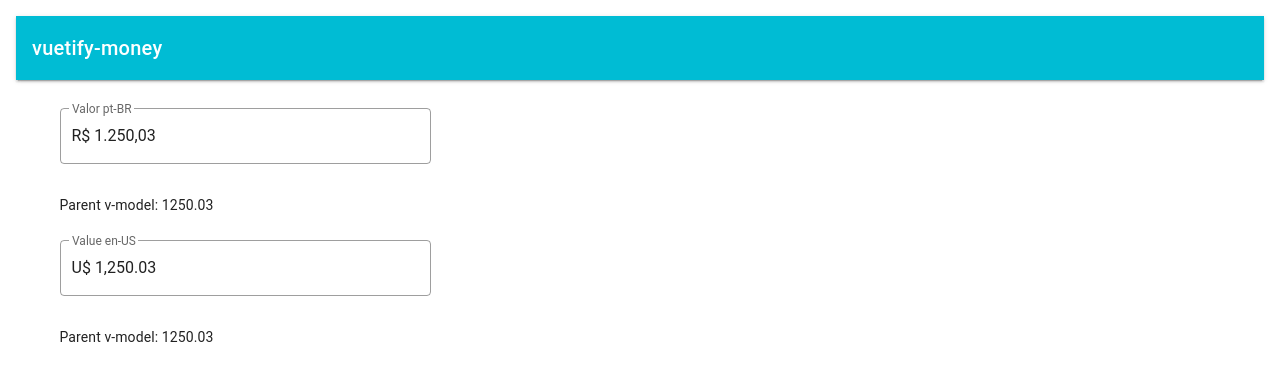
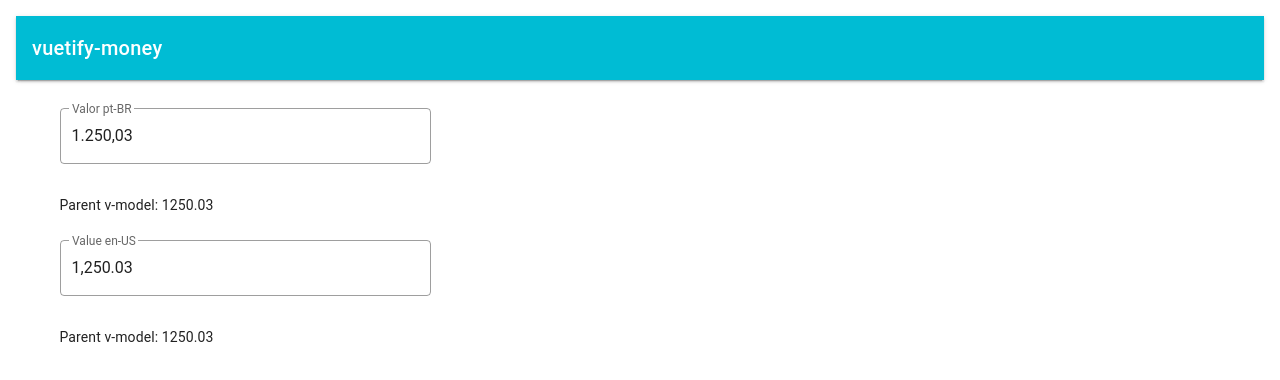
Before and after one commit to juareznasato/vuetify-money, a JavaScript app: page / in a window 1280 px wide. Shown: the top 380 px of the page. Built offline with nearby package versions, Linux system fonts and the light colour scheme.

Commit message:
Suporte a todas as propriedades do Vuetify
$attrs contém todos os atributos recebidos pelo componente e que não estão registrados como propriedade. Só é necessário declarar as propriedades que você criou.

```diff
--- a/src/components/VuetifyMoney.vue
+++ b/src/components/VuetifyMoney.vue
@@ -2,20 +2,7 @@
   <div>
     <v-text-field
       v-model="cmpValue"
-      v-bind:label="label"
-      v-bind:placeholder="placeholder"
-      v-bind:readonly="readonly"
-      v-bind:disabled="disabled"
-      v-bind:outlined="outlined"
-      v-bind:dense="dense"
-      v-bind:hide-details="hideDetails"
-      v-bind:error="error"
-      v-bind:error-messages="errorMessages"
-      v-bind:rules="rules"
-      v-bind:clearable="clearable"
-      v-bind:backgroundColor="backgroundColor"
-      v-bind:prefix="options.prefix"
-      v-bind:suffix="options.suffix"
+      v-bind="$attrs"
       v-on:keypress="keyPress"
     ></v-text-field>
   </div>
@@ -30,54 +17,7 @@
       type: [String, Number],
       default: "0"
     },
-    label: {
-      type: String,
-      default: ""
-    },
-    placeholder: {
-      type: String,
-      default: undefined
-    },
-    readonly: {
-      type: Boolean,
-      default: false
-    },
-    dense: {
-      type: Boolean,
-      default: false
-    },
-    error: {
-      type: Boolean,
-      default: false
-    },
-    hideDetails: {
-      type: [Boolean, String],
-      default: false
-    },
-    errorMessages: {
-      type: [Array, String],
-      default: () => []
-    },
-    rules: {
-      type: [Array, String],
-      default: () => []
-    },
-    disabled: {
-      type: Boolean,
-      default: false
-    },
-    outlined: {
-      type: Boolean,
-      default: false
-    },
-    clearable: {
-      type: Boolean,
-      default: false
-    },
-    backgroundColor: {
-      type: String,
-      default: "white"
-    },
+
     valueWhenIsEmpty: {
       type: String,
       default: ""  // "0" or "" or null
```
